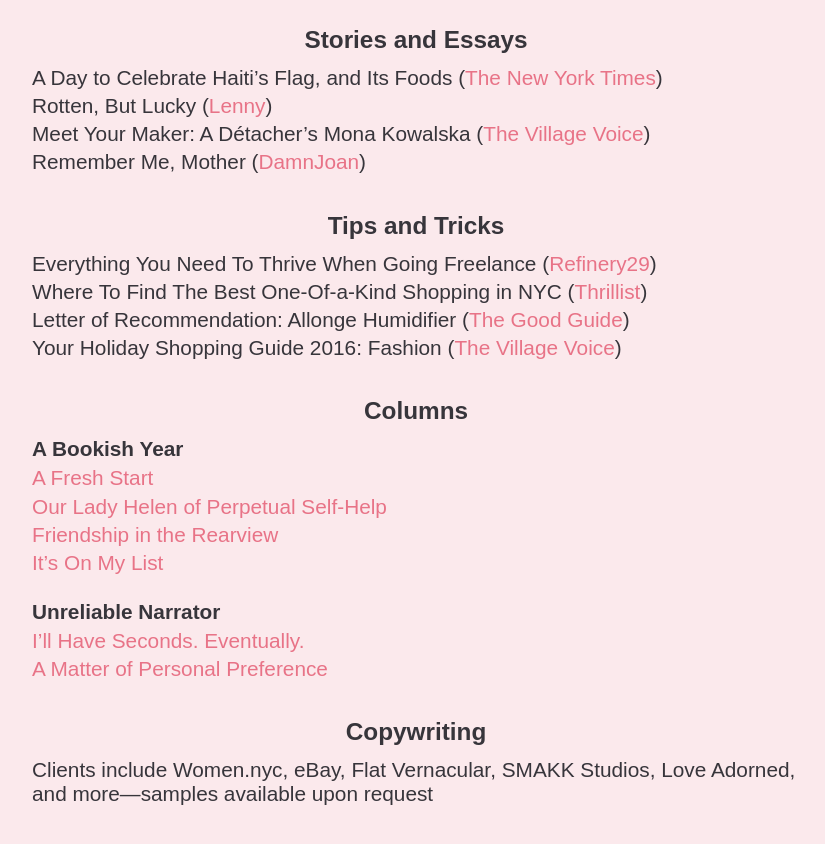
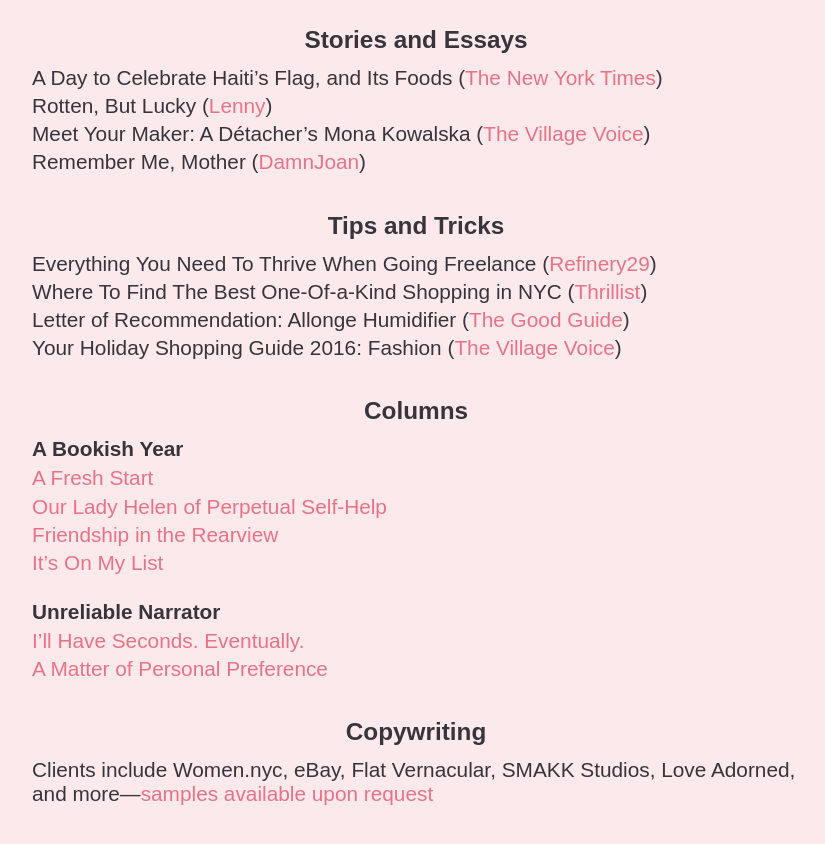
Before and after one commit to rjfequiere/rjfequiere.github.io, a Jekyll site: the page built from professionally.html, in a window 1280 px wide and 900 px high, scrolled down 1063 px. Shown: the top 844 px of the window, without its empty margins (224-1049 px from the left). Built offline with Jekyll 4.4.1, drawn with Linux system fonts in a browser that asks for light colours; nearby versions of some CDN libraries; some web fonts are replaced; part of the change alters nothing that is shown.

```diff
--- a/professionally.html
+++ b/professionally.html
@@ -15,7 +15,7 @@ order: 1
     <div class="info-text">
       <p>Roxanne Fequiere is a multidisciplinary freelance writer based in New York. She has written for publications including The New York Times, Lenny, The Village Voice, and Refinery29, and crafted copy for clients ranging from the New York City Mayor’s Office to eBay, where she served as a senior copywriter for six years.</p>
       <p>A lifelong magazine enthusiast, she co-founded and edited Golly, an independent print title launched in 2014 with the help of a successful <a href="https://www.kickstarter.com/projects/gollymagazine/golly-magazine" target="_blank">Kickstarter campaign</a>.</p>
-      <p>These days, she’s on the lookout for great assignments and cool collaborations. Got something in mind? <a href="mailto:roxanne.fequiere@gmail.com">Say hey</a>.</p>
+      <p>These days, she’s on the lookout for great assignments and cool collaborations. Got something in mind? <a href="mailto:{{ site.email }}">Say hey</a>.</p>
 		</div>
 		<h2>Selected Work</h2>
 
@@ -52,6 +52,6 @@ order: 1
 		</ul>
 
 		<h3>Copywriting</h3>
-		<p>Clients include Women.nyc, eBay, Flat Vernacular, SMAKK Studios, Love Adorned, and more—samples available upon request</p>
+    <p>Clients include Women.nyc, eBay, Flat Vernacular, SMAKK Studios, Love Adorned, and more—<a href="mailto:{{ site.email }}">samples available upon request</a></p>
     </div>
   </div>
```
